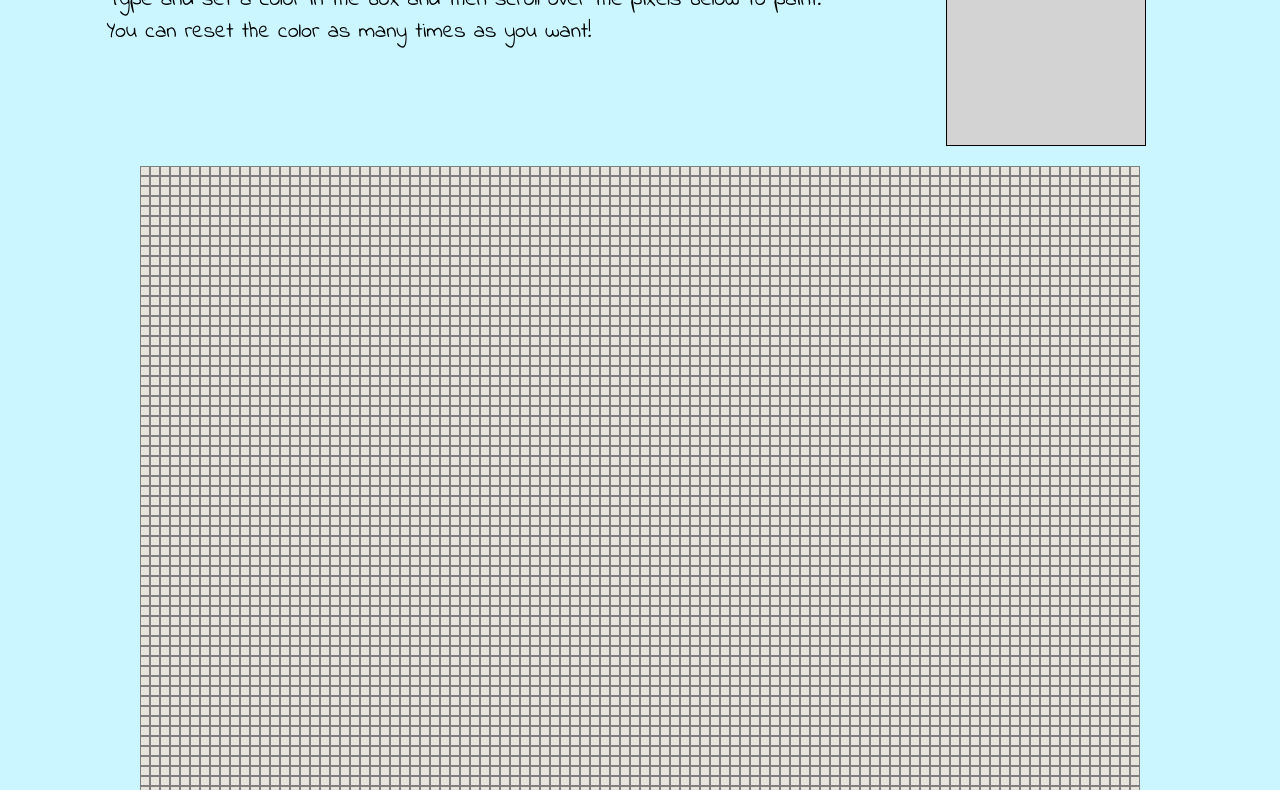
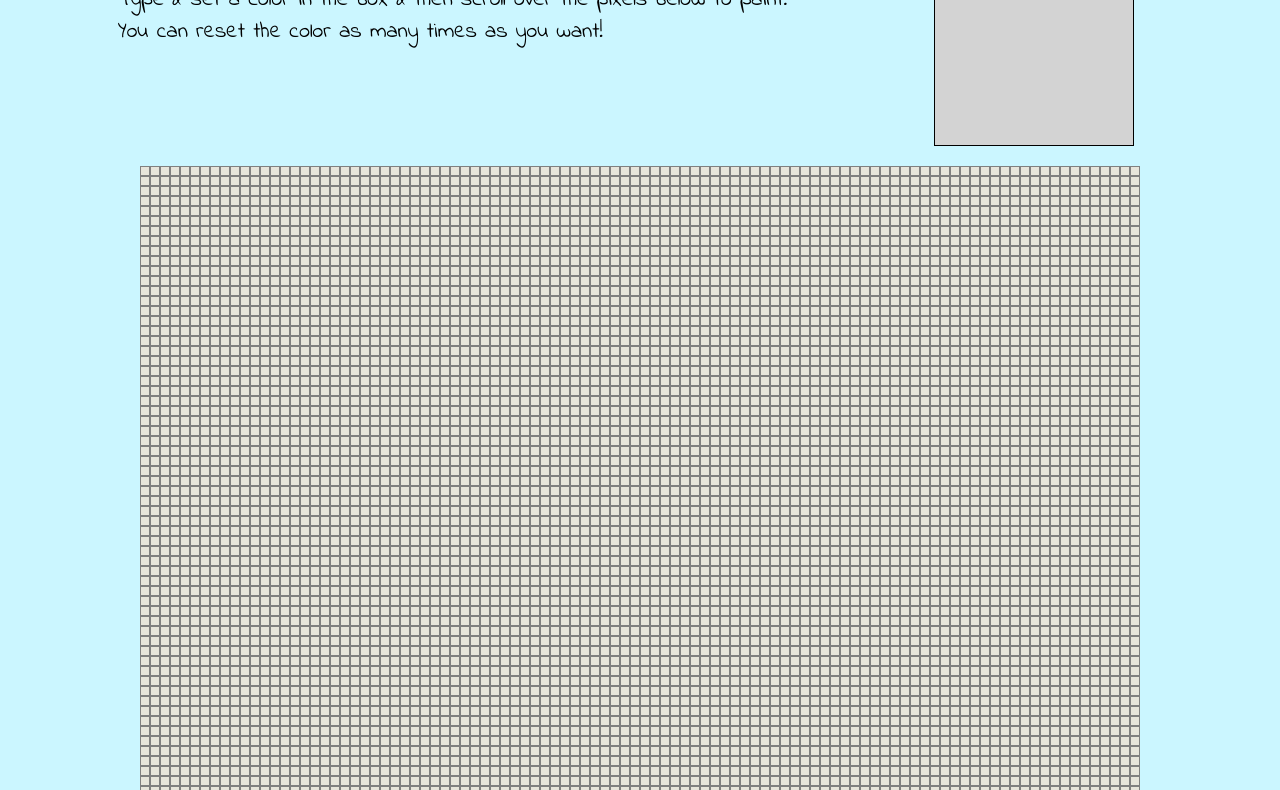
Before and after one commit to rodricksnyc/JS-PIXEL-ART, a plain HTML site: page index.html in a window 1280 px wide. Shown: the part 133-923 px from the top of the page. Drawn offline with Linux system fonts and the light colour scheme.

Commit message:
changing and

```diff
--- a/index.html
+++ b/index.html
@@ -10,7 +10,7 @@
   <section class="main">
   <div class="text">
   <h1>Pixel Fun</h1>
-  <h2>Type and set a color in the box and then scroll over the pixels below to paint!
+  <h2>Type & set a color in the box & then scroll over the pixels below to paint!
   <br>You can reset the color as many times as you want!</h2>
 </div>
 <!-- </section>
```
